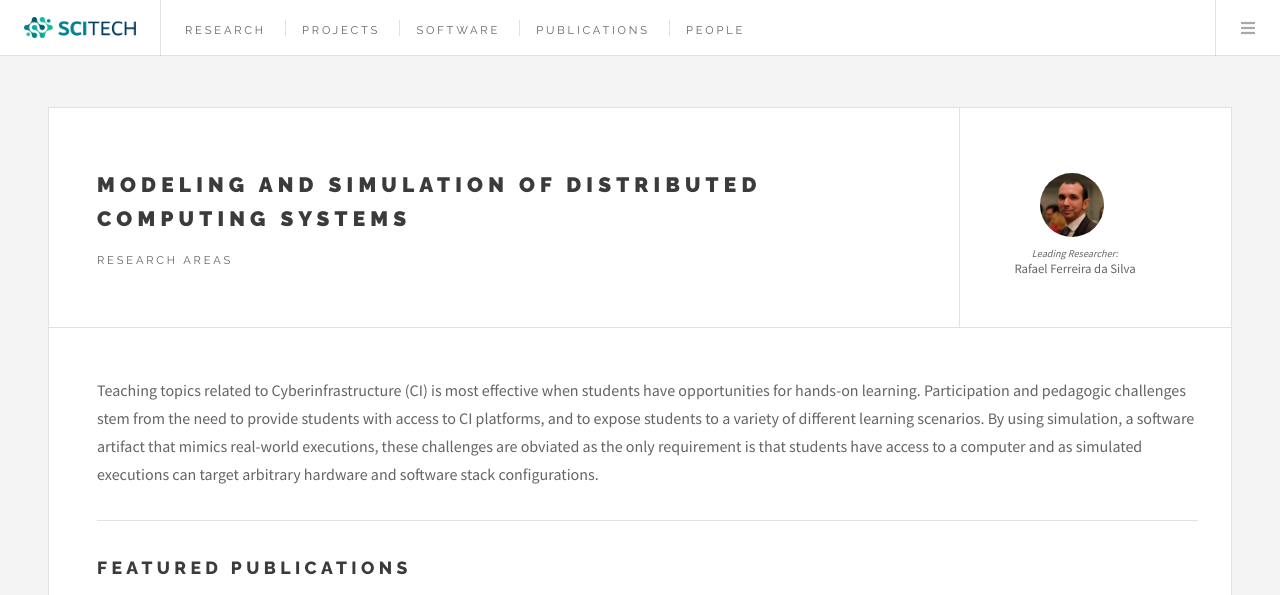
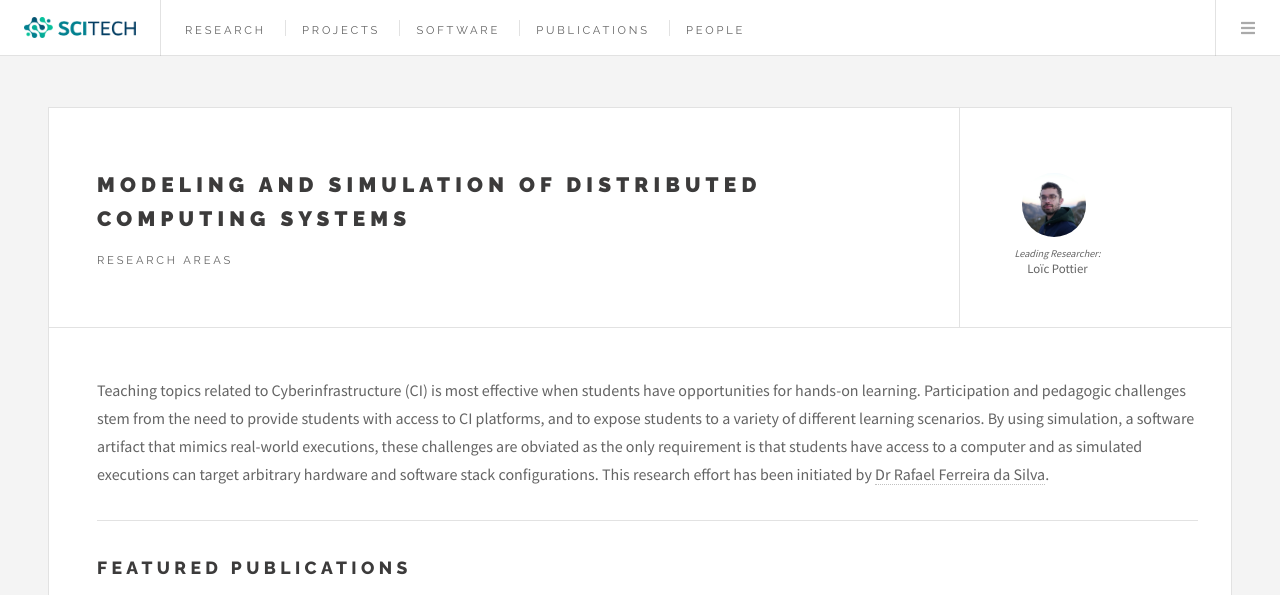
Before and after one commit to scitech-isi/scitech-isi.github.io, a Jekyll site: the page built from _research/simulation.md, in a window 1280 px wide and 900 px high, scrolled down 342 px, cut to the strip 0-595 px from the top of the window. Built offline with Jekyll 4.4.1, drawn with Linux system fonts in a browser that asks for light colours.

Commit message:
Update simulation.md
Temp

```diff
--- a/_research/simulation.md
+++ b/_research/simulation.md
@@ -1,7 +1,7 @@
 ---
 title: Modeling and Simulation of Distributed Computing Systems
-leader: Rafael Ferreira da Silva
-photo: ferreiradasilva.jpg
+leader: Loïc Pottier
+photo: pottier.jpg
 color: c69500
 layout: research
 order: 4
@@ -15,7 +15,8 @@ learning scenarios. By using simulation, a software artifact that mimics
 real-world executions, these challenges are obviated as the only
 requirement is that students have access to a computer and as simulated
 executions can target arbitrary hardware and software stack
-configurations.
+configurations. This research effort has been initiated by
+[Dr Rafael Ferreira da Silva](https://rafaelsilva.com/).
 
 ----
 
```
